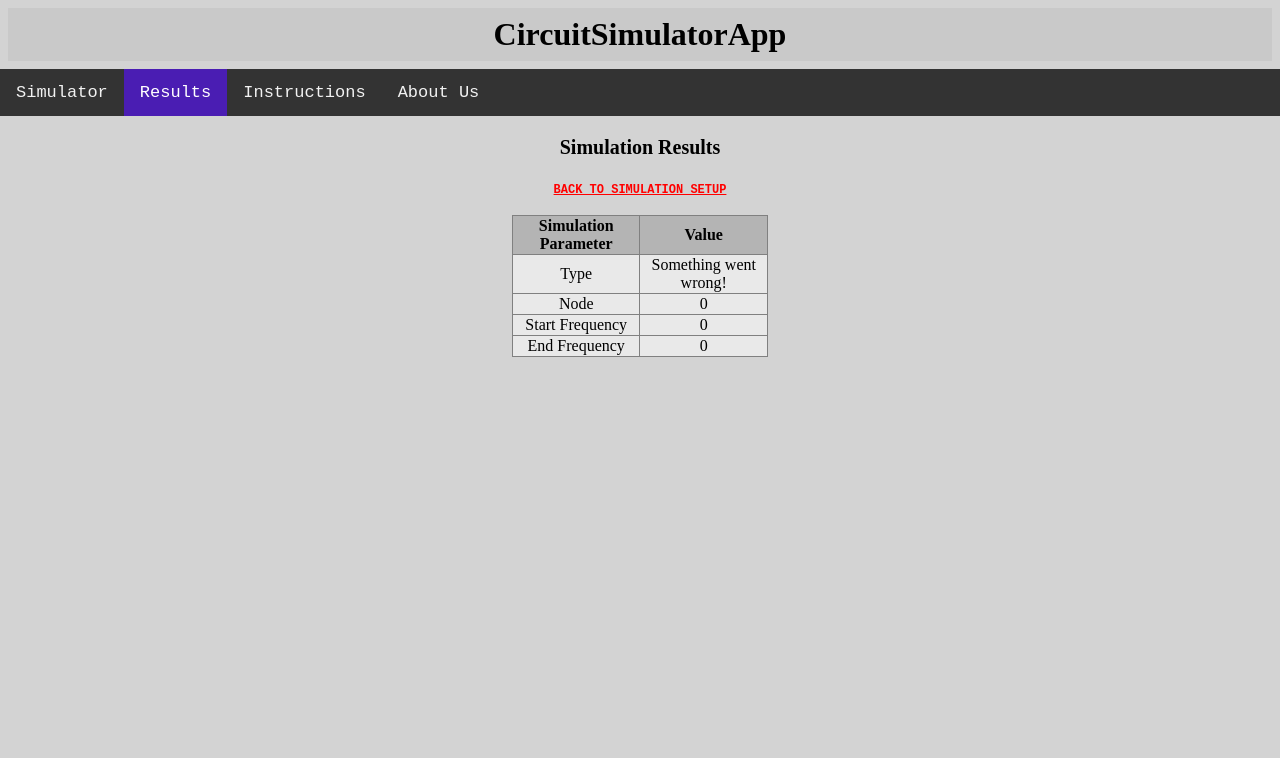
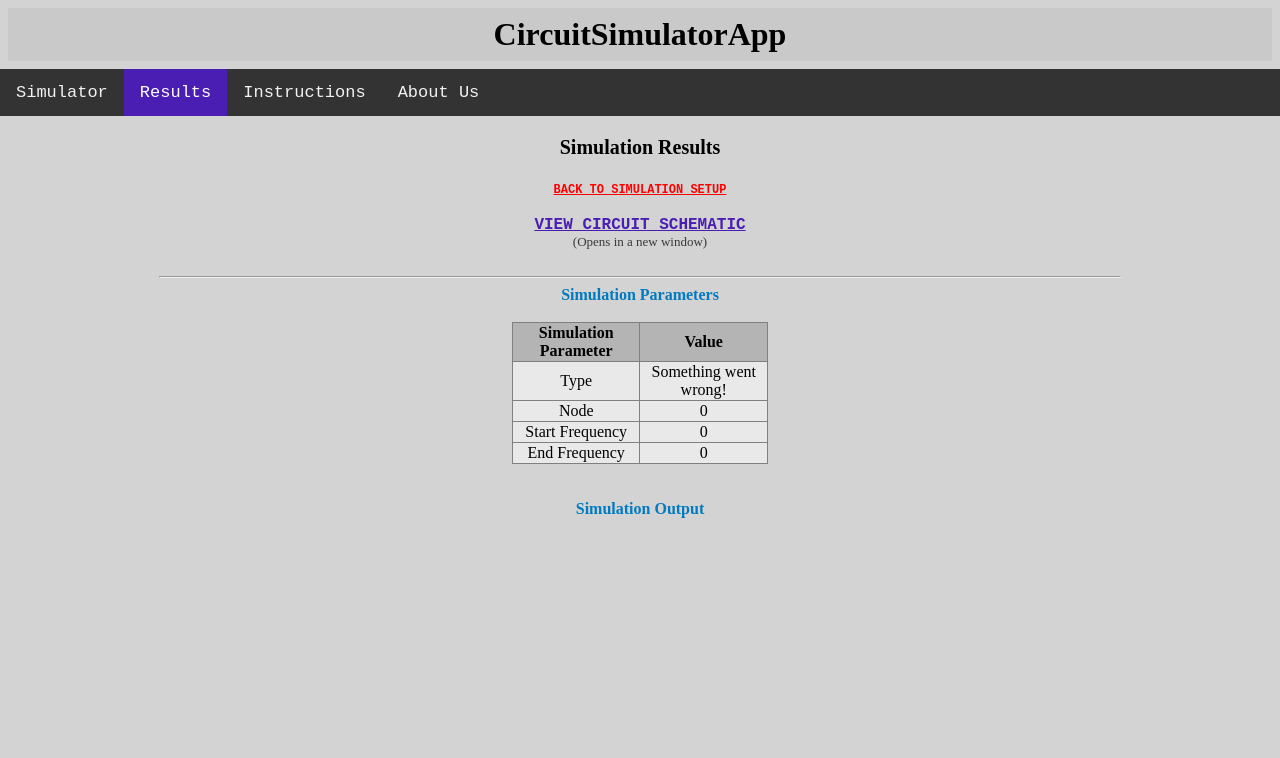
Before and after one commit to JustinSward/cloudsim, a Flask app: page /run in a window 1280 px wide. Shown: the top 758 px of the page. Run offline with Flask 2, Linux system fonts and the light colour scheme.

Commit message:
Style updates. Carleton Logo inlcuded. Link for circuit schematic.

```diff
--- a/templates/run.html
+++ b/templates/run.html
@@ -14,6 +14,17 @@
 <h2>Simulation Results</h2>
 
 <h3 style="text-align:center"><a href="/">BACK TO SIMULATION SETUP</a></h3>
+<br>
+
+<center>
+<a href="/schematic" style="color: #4a1db3; font-size: 1em; font-weight: bold;">VIEW CIRCUIT SCHEMATIC</a>
+<p style="color: rgb(56, 56, 56); font-size:small;"">(Opens in a new window)</p>
+</center>
+<br>
+
+<hr width=75%>
+
+<h3>Simulation Parameters</h3>
 <br>
 
 <table style="width:20%">
@@ -40,5 +51,8 @@
 </table>
 
 
+<br><br>
+<h3>Simulation Output</h3>
+
 
 {% endblock %}
```
Also changed, not shown: templates/index.html (+4 -3 lines).
